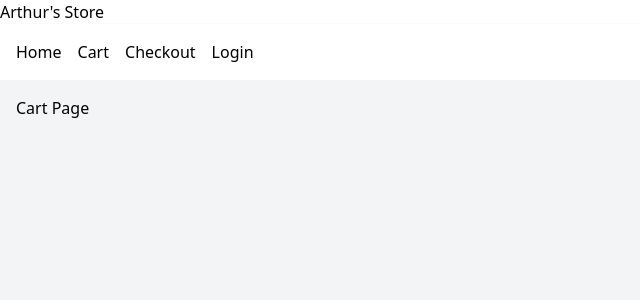
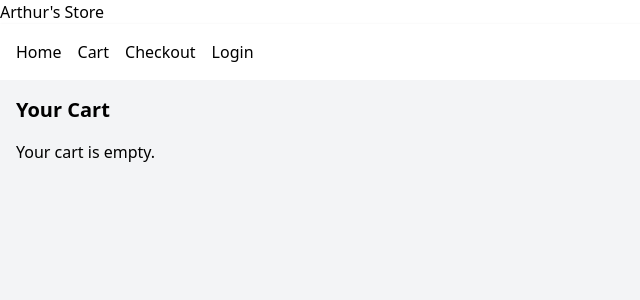
Before and after one commit to arthurcaraujo/arthurs-store, a React (Vite) app: page /cart in a window 1280 px wide. Shown: the top 300 px of the page, without its empty margins (0-640 px from the left). Built offline with nearby package versions, Linux system fonts and the light colour scheme.

Commit message:
Add cart page with remove functionality

```diff
--- a/src/context/CartContext.jsx
+++ b/src/context/CartContext.jsx
@@ -8,16 +8,16 @@ export function CartProvider({ children }) {
     const addToCart = product => {
         setCart(prev => [...prev, product]);
     }
-
     const removeFromCart = id => {
         setCart(prev => prev.filter(item =>
             item.id !== id
         ));
     }
+    const clearCart = () => setCart([]);
 
     return (
         <CartContext.Provider
-            value={{ cart, addToCart, removeFromCart }}
+            value={{ cart, addToCart, removeFromCart, clearCart }}
         >
             {children}
         </CartContext.Provider>
--- a/src/pages/Cart.jsx
+++ b/src/pages/Cart.jsx
@@ -1,5 +1,38 @@
+import { CartContext } from "../context/CartContext";
+import { useContext } from "react";
+
 export default function Cart() {
+    const { cart, removeFromCart, clearCart } = useContext(CartContext);
+
     return (
-        <div className="p-4">Cart Page</div>
+    <div className="p-4">
+        <h2 className="text-xl font-bold mb-4">
+            Your Cart
+        </h2>
+        {cart.length === 0
+            ? <p>Your cart is empty.</p>
+            : cart.map(item => (
+                <div key={item.id} className="mb-2 flex justify-between items-center">
+                    <span>{item.title}</span>
+                    <button
+                        className="bg-red-500 text-white
+                        px-2 py-1 rounded"
+                        onClick={()=>removeFromCart(item.id)}
+                    >
+                        Remove
+                    </button>
+                </div>
+            ))
+        }
+        {cart.length !== 0 &&
+            <button
+                className="bg-gray-600 px-2 py-1
+                    rounded text-white"
+                onClick={() => clearCart()}
+            >
+                Clear cart
+            </button>
+        }
+    </div>
     )
 }
```
